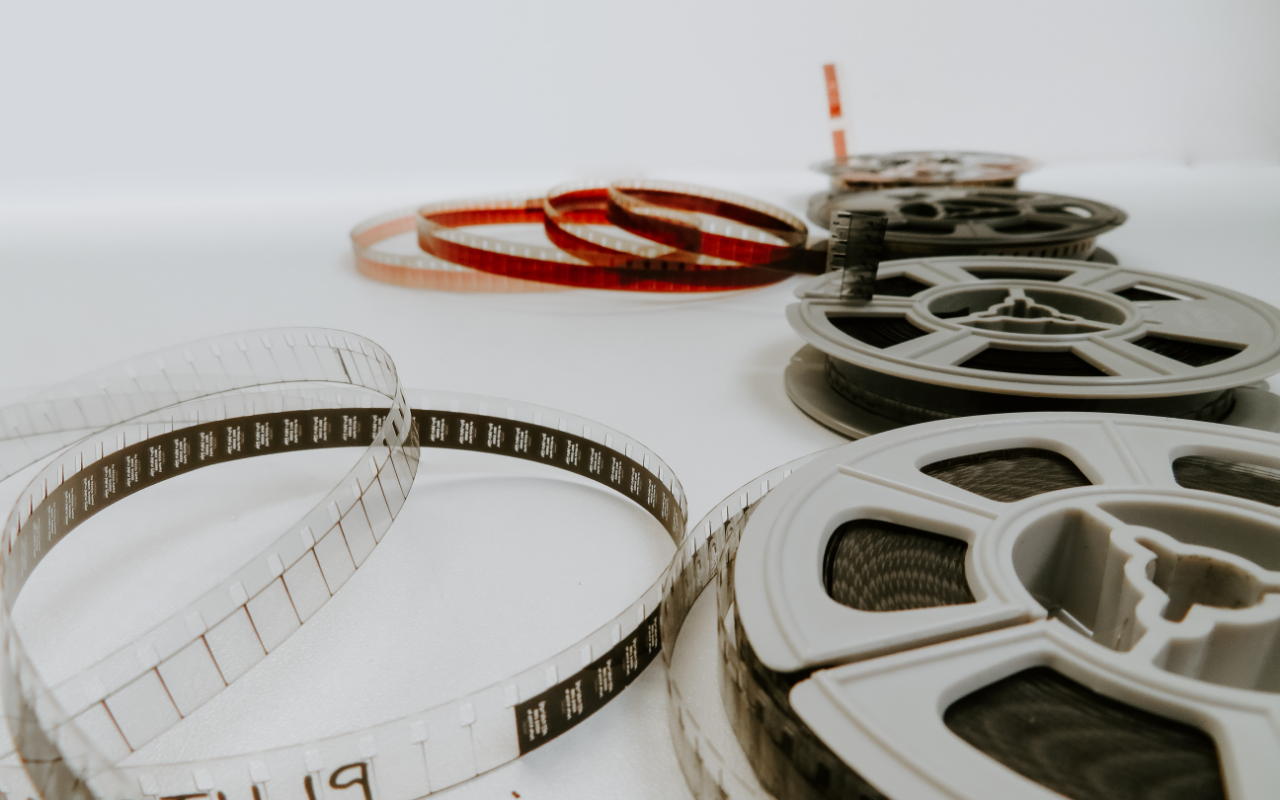
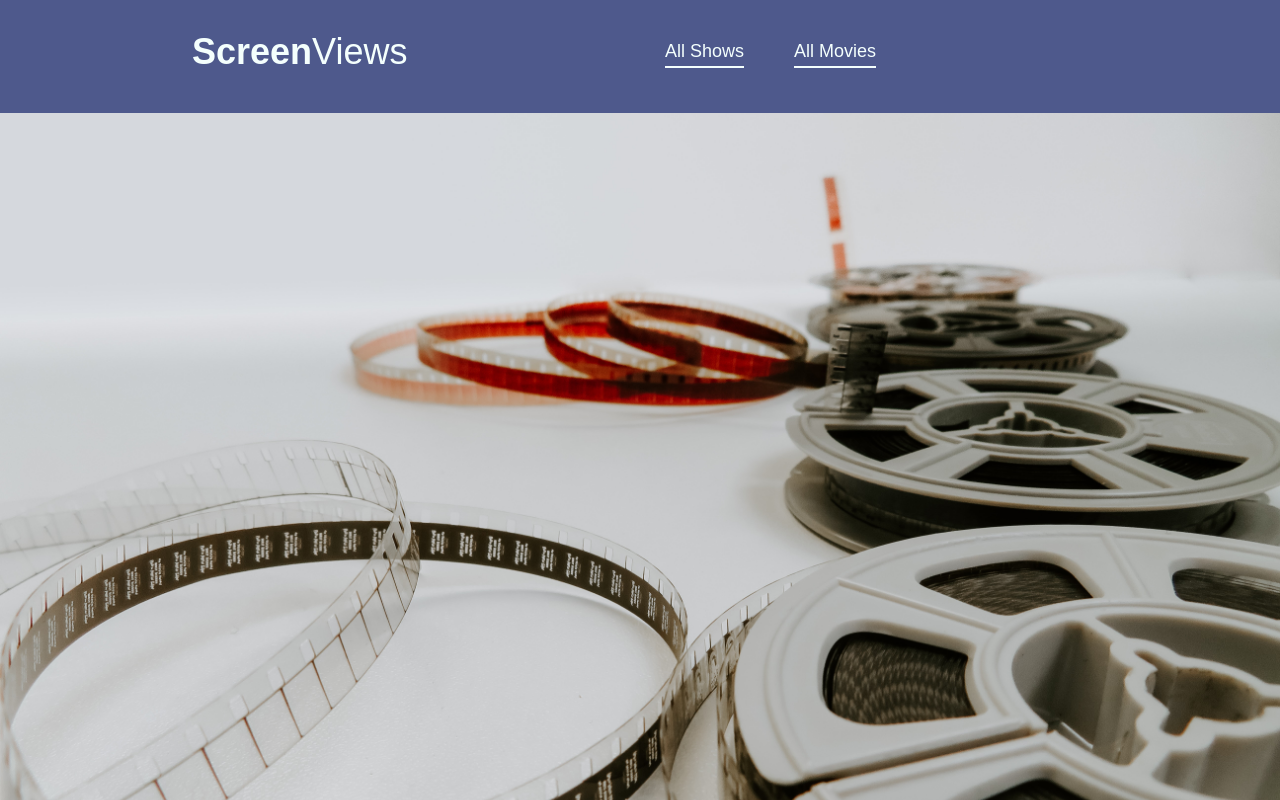
Before and after one commit to SangunPark96/Trello-Group-Test, a React (Create React App) app: page / in a window 1280 px wide. Shown: the top 800 px of the page. Built offline with nearby package versions, Linux system fonts and the light colour scheme.

Commit message:
Adds Nav bar component

```diff
--- a/src/App.js
+++ b/src/App.js
@@ -3,7 +3,7 @@ import { BrowserRouter as Router, Routes, Route } from "react-router-dom";
 // Components
 import Footer from "./components/shows/common/Footer";
 import Home from "./components/shows/home/Home";
-// import Nav from "./components/common/Nav";
+import Nav from "./components/shows/common/Nav";
 import Show from "./components/shows/Show";
 import ShowsEditForm from "./components/shows/ShowsEditForm";
 import ShowsIndex from "./components/shows/showsIndex";
@@ -17,7 +17,7 @@ function App() {
   return (
     <div className="wrapper">
       <Router>
-        {/* <Nav /> */}
+        <Nav />
         <Routes>
           <Route path="/" element={<Home />} />
           <Route path="/shows" element={<ShowsIndex />} />
--- /dev/null
+++ b/src/components/shows/common/Nav.css
@@ -0,0 +1,51 @@
+header {
+  align-items: center;
+  background: var(--primary);
+  display: flex;
+  padding: 25px 15% 35px;
+}
+
+header article,
+header nav {
+  width: 50%;
+}
+
+header h1 {
+  height: auto;
+  margin: 0;
+  font-size: 36px;
+}
+
+header h1 span {
+  font-weight: 300;
+}
+
+header h1 a {
+  color: var(--light);
+  text-decoration: none;
+}
+
+header ul {
+  list-style: none;
+  padding: 0;
+}
+
+header ul li {
+  display: inline-block;
+  font-family: var(--primary-font);
+  font-size: 18px;
+  padding: 0 25px;
+}
+
+header ul li a {
+  color: var(--light);
+  border-bottom: 2px solid var(--light);
+  font-weight: 500;
+  padding-bottom: 5px;
+  text-decoration: none;
+}
+
+header ul li a:hover {
+  color: var(--dark);
+  border-bottom: 2px solid var(--dark);
+}
--- /dev/null
+++ b/src/components/shows/common/Nav.js
@@ -0,0 +1,26 @@
+import { Link } from "react-router-dom";
+import "./Nav.css";
+
+export default function Nav() {
+  return (
+    <header>
+      <article>
+        <h1>
+          <Link to="/">
+            Screen<span>Views</span>
+          </Link>
+        </h1>
+      </article>
+      <nav>
+        <ul>
+          <li>
+            <Link to="/shows">All Shows</Link>
+          </li>
+          <li>
+            <Link to="/movies">All Movies</Link>
+          </li>
+        </ul>
+      </nav>
+    </header>
+  );
+}
```
